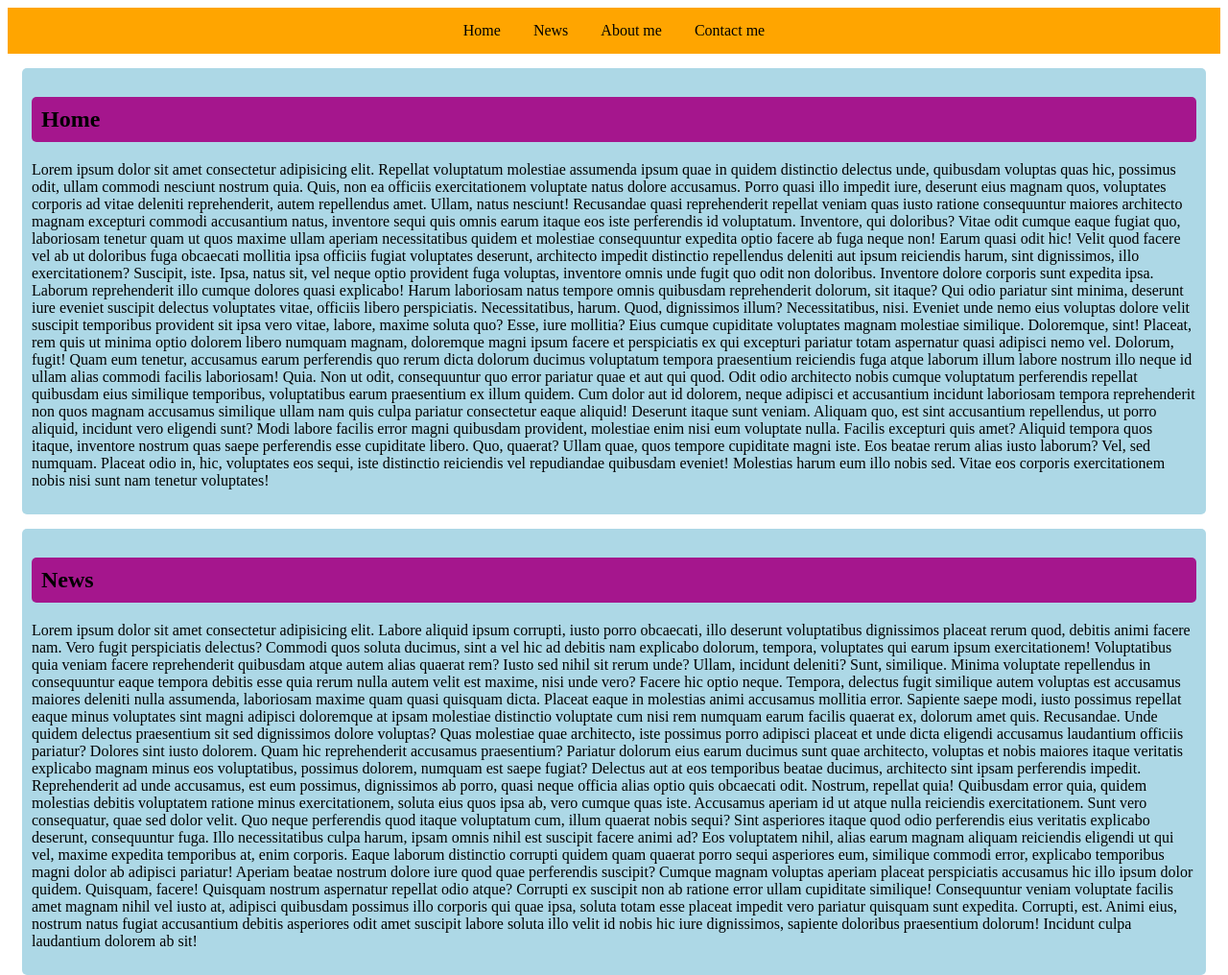
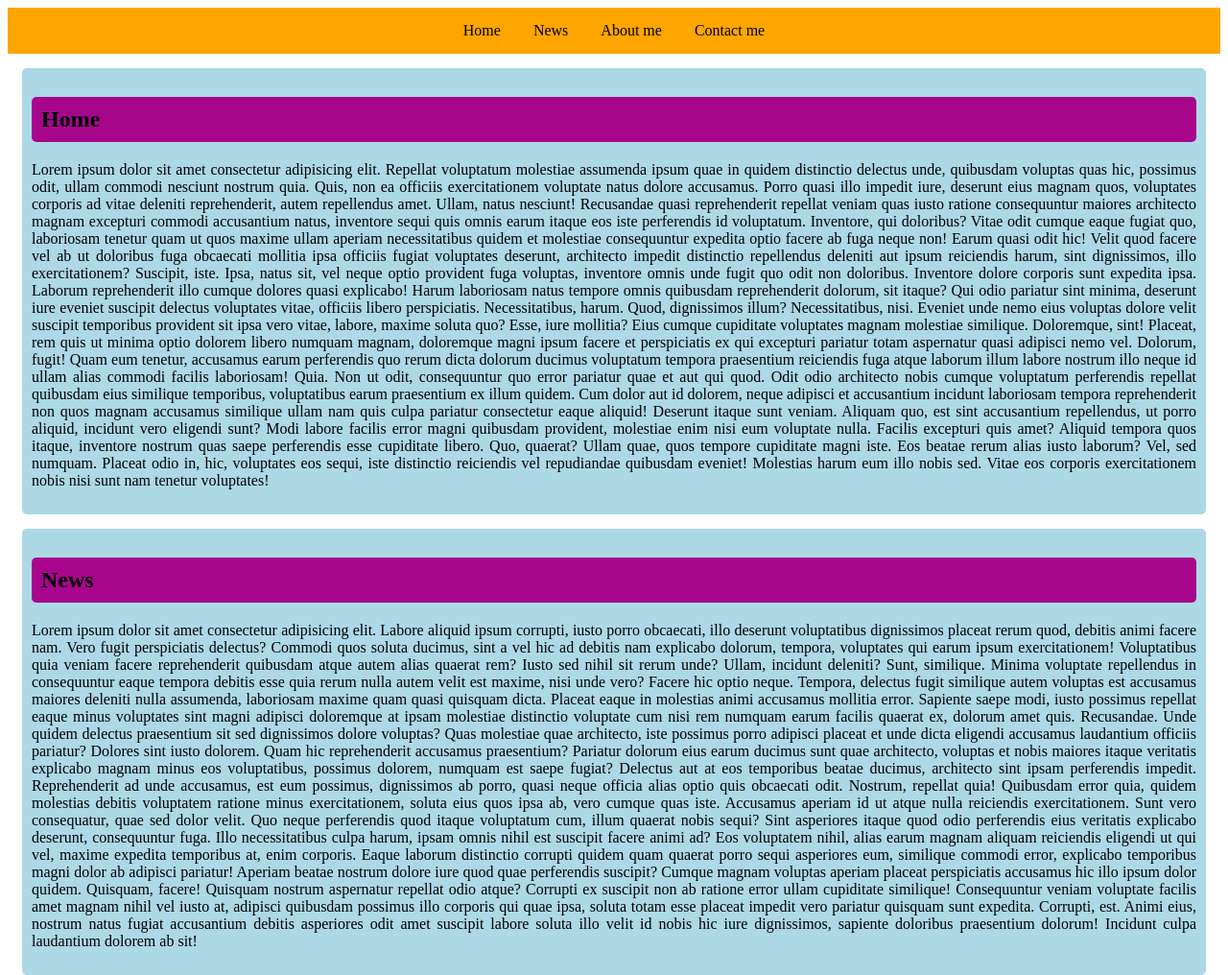
Before and after one commit to Nesa65/mini-project-41, a plain HTML site: page index.html in a window 1280 px wide. Shown: the top 1016 px of the page at 96% size. Drawn offline with Linux system fonts and the light colour scheme.

Commit message:
some styles are changed

```diff
--- a/style.css
+++ b/style.css
@@ -32,9 +32,10 @@ div{
     border-radius: 5px;
     padding:10px;
     margin:15px;
+    text-align: justify;
 }
 div h2{
-    background-color:rgb(165, 22, 141);
+    background-color:rgb(167, 6, 140);
     padding:10px;
     border-radius: 5px;
 }
```
